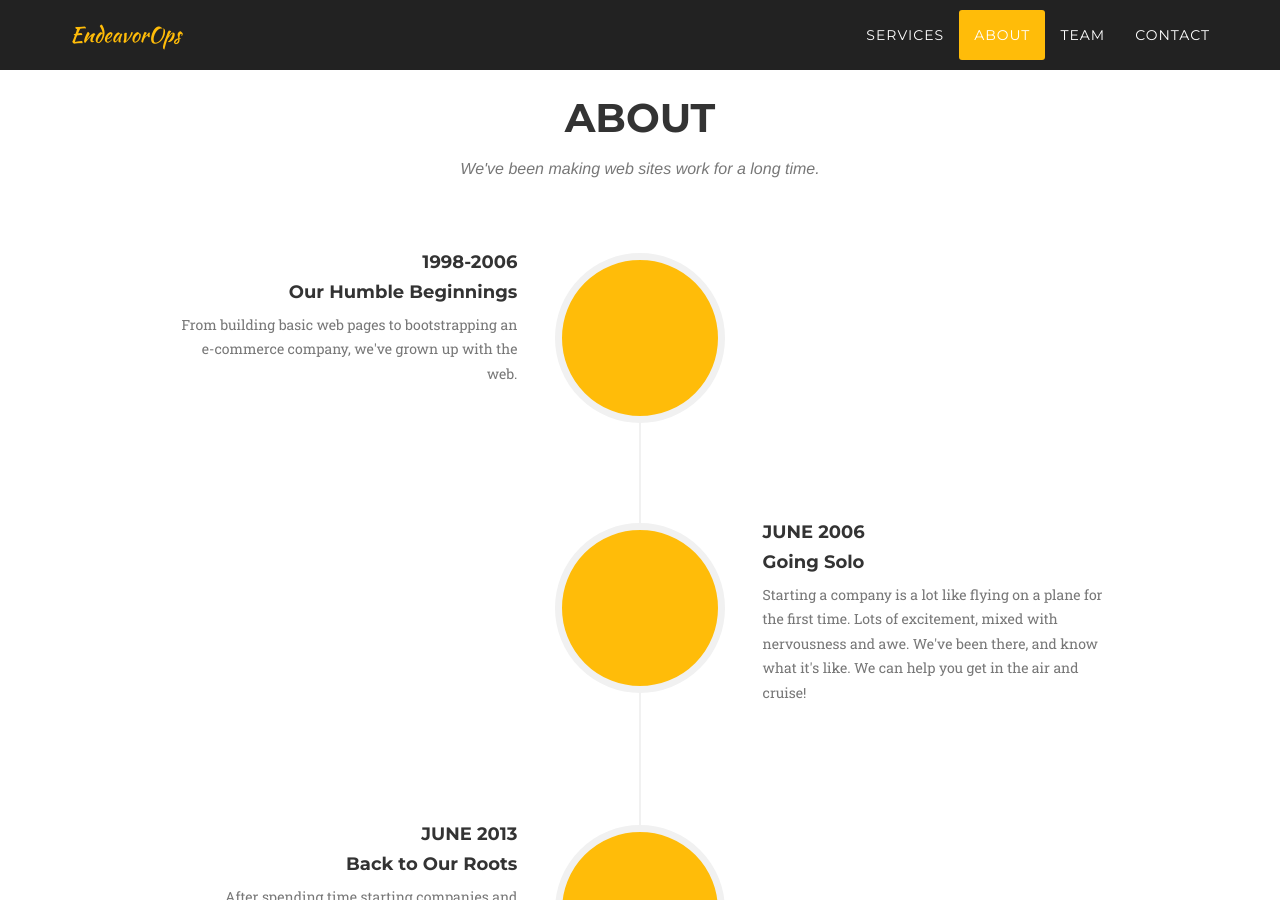
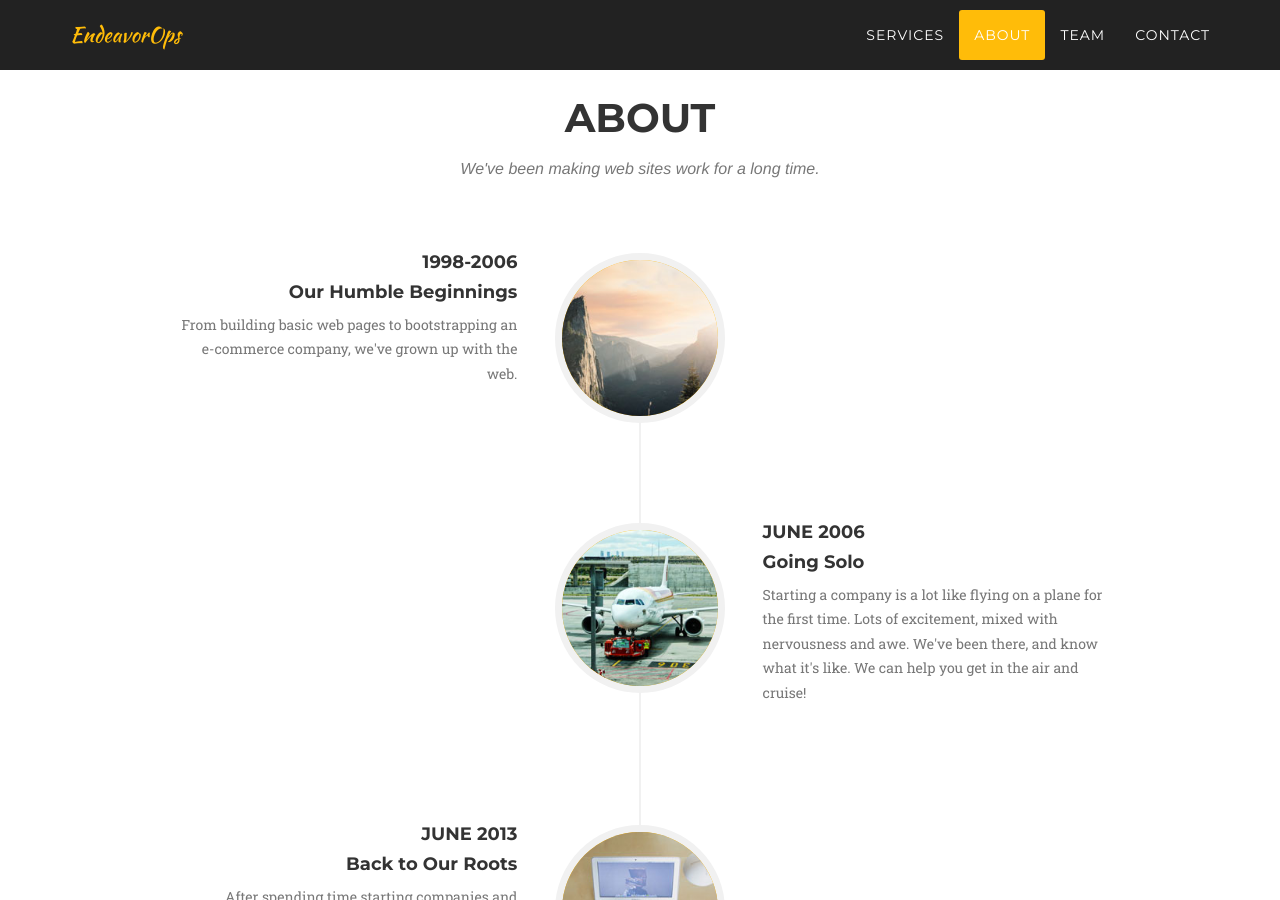
Before and after one commit to EndeavorOps/website, a Jekyll site: the page built from website/index.html, in a window 1280 px wide and 900 px high, scrolled down 1818 px. Built offline with Jekyll 4.4.1, drawn with Linux system fonts in a browser that asks for light colours; nearby versions of some CDN libraries; some web fonts are replaced.

Commit message:
Fixed links to images

```diff
--- a/website/index.html
+++ b/website/index.html
@@ -83,7 +83,7 @@ layout: default
                 <ul class="timeline">
                     <li>
                         <div class="timeline-image">
-                            <img class="img-circle img-responsive" src="{{ site.url }}/img/about/1.jpg" alt="">
+                            <img class="img-circle img-responsive" src="{{ site.url }}/assets/img/about/1.jpg" alt="">
                         </div>
                         <div class="timeline-panel">
                             <div class="timeline-heading">
@@ -97,7 +97,7 @@ layout: default
                     </li>
                     <li class="timeline-inverted">
                         <div class="timeline-image">
-                            <img class="img-circle img-responsive" src="{{ site.url }}/img/about/2.jpg" alt="">
+                            <img class="img-circle img-responsive" src="{{ site.url }}/assets/img/about/2.jpg" alt="">
                         </div>
                         <div class="timeline-panel">
                             <div class="timeline-heading">
@@ -111,7 +111,7 @@ layout: default
                     </li>
                     <li>
                         <div class="timeline-image">
-                            <img class="img-circle img-responsive" src="{{ site.url }}/img/about/3.jpg" alt="">
+                            <img class="img-circle img-responsive" src="{{ site.url }}/assets/img/about/3.jpg" alt="">
                         </div>
                         <div class="timeline-panel">
                             <div class="timeline-heading">
@@ -125,7 +125,7 @@ layout: default
                     </li>
                     <li class="timeline-inverted">
                         <div class="timeline-image">
-                            <img class="img-circle img-responsive" src="{{ site.url }}/img/about/4.jpg" alt="">
+                            <img class="img-circle img-responsive" src="{{ site.url }}/assets/img/about/4.jpg" alt="">
                         </div>
                         <div class="timeline-panel">
                             <div class="timeline-heading">
@@ -162,7 +162,7 @@ layout: default
         <div class="row">
             <div class="col-sm-4 col-sm-offset-4">
                 <div class="team-member">
-                    <img src="{{ site.url }}/img/team/ianneub.jpg" class="img-responsive img-circle" alt="">
+                    <img src="{{ site.url }}/assets/img/team/ianneub.jpg" class="img-responsive img-circle" alt="">
                     <h4>Ian Neubert</h4>
                     <p class="text-muted">Lead Developer</p>
                     <ul class="list-inline social-buttons">
```
